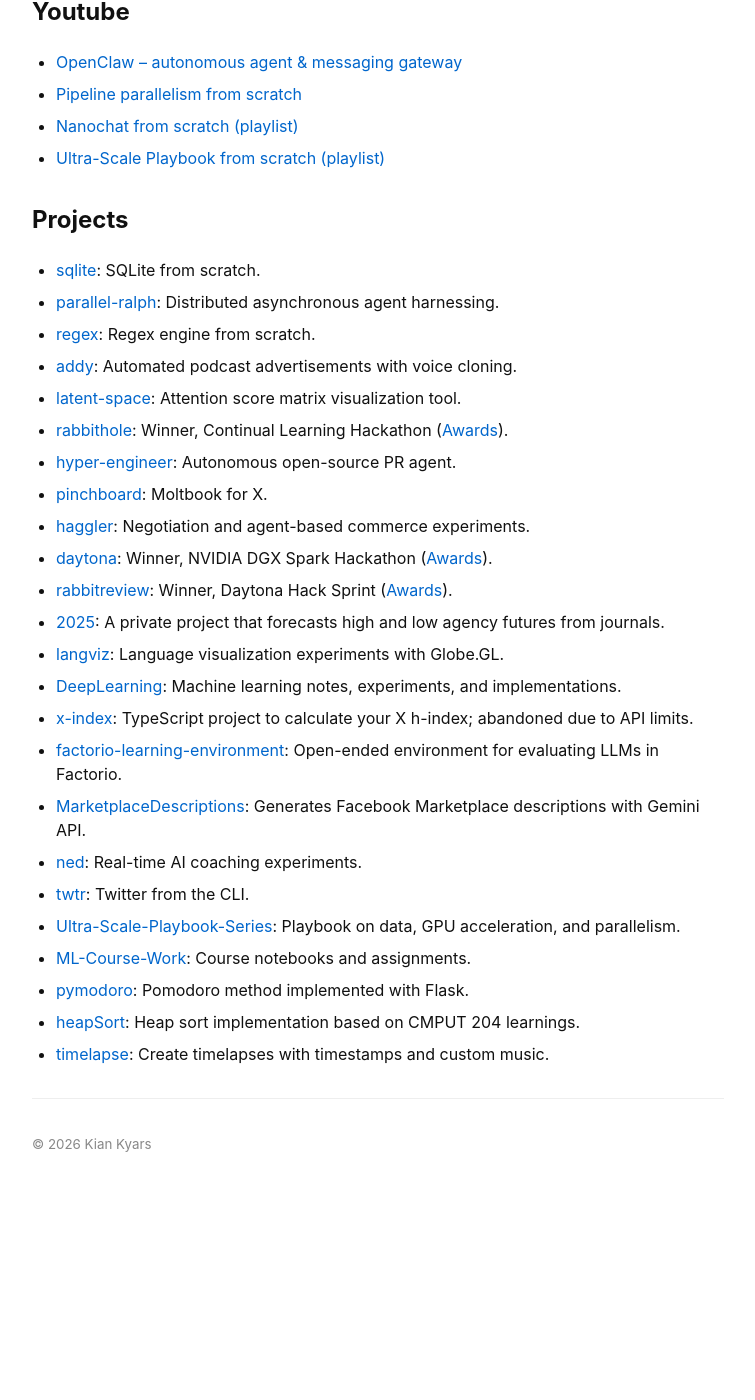
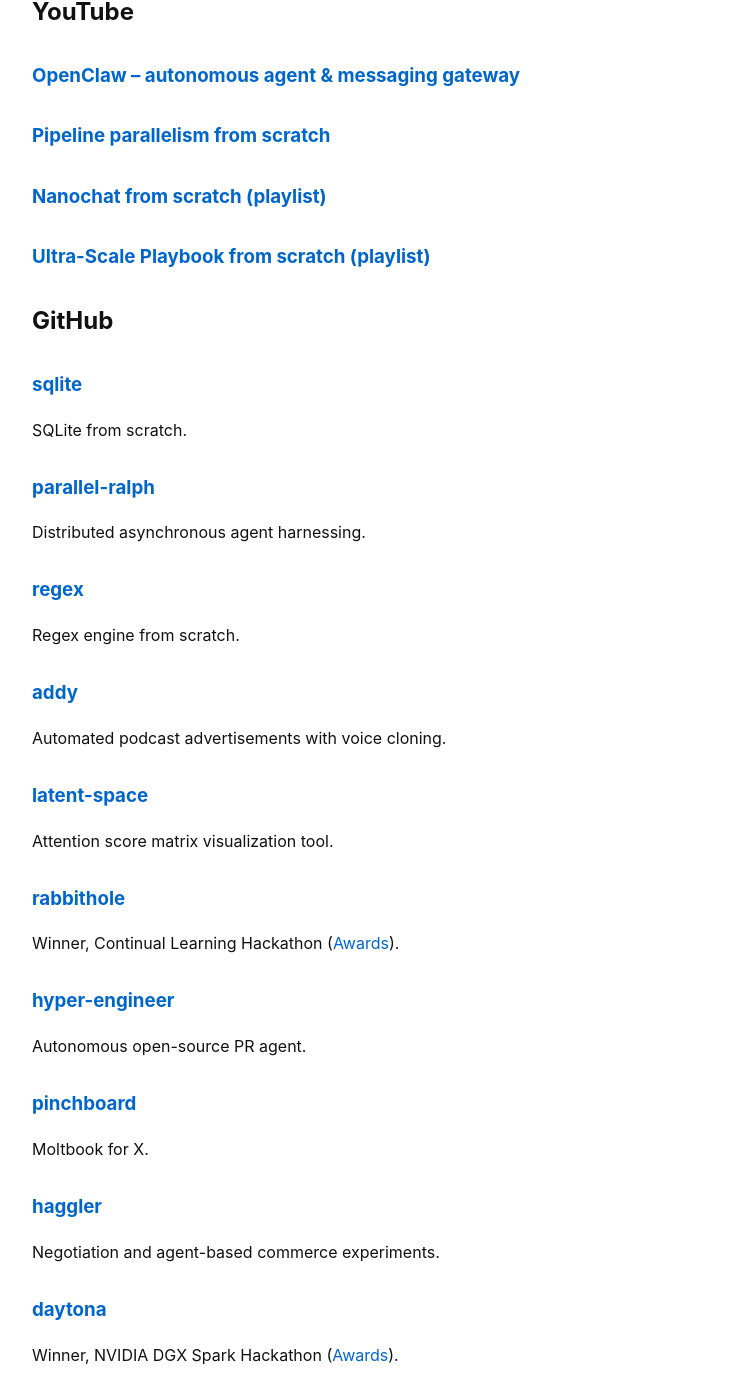
Before and after one commit to kiankyars/kiankyars.github.io, a Jekyll site: the page built from build.md, in a window 1280 px wide and 1400 px high, scrolled down 241 px. Shown: the whole window, without its empty margins (262-1017 px from the left). Built offline with Jekyll 4.4.1, drawn with Linux system fonts in a browser that asks for light colours; before the commit the page ends 1436 px from its top, so only the background shows below that; some of the changed text lies outside the part shown.

Commit message:
Fix image pal paths to be absolute, remove try from the repository and add try to my about, fix build formatting, and make Doom scrolling table-based

```diff
--- a/build.md
+++ b/build.md
@@ -4,36 +4,109 @@
 permalink: /build/
 ---
 
-## Youtube
+## YouTube
 
-- [OpenClaw – autonomous agent & messaging gateway](https://www.youtube.com/watch?v=n1sfrc-RjyM)
-- [Pipeline parallelism from scratch](https://www.youtube.com/watch?v=D5F8kp_azzw)
-- [Nanochat from scratch (playlist)](https://www.youtube.com/playlist?list=PLWVevi-n5pPxm2aahpbLCBUc_giHjIgg0)
-- [Ultra-Scale Playbook from scratch (playlist)](https://www.youtube.com/playlist?list=PLWVevi-n5pPy-Y9swxvs5AiTwA_QzUXsr)
+### [OpenClaw – autonomous agent & messaging gateway](https://www.youtube.com/watch?v=n1sfrc-RjyM)
 
-## Projects
 
-- [sqlite](https://github.com/kiankyars/sqlite): SQLite from scratch.
-- [parallel-ralph](https://github.com/kiankyars/parallel-ralph): Distributed asynchronous agent harnessing.
-- [regex](https://github.com/kiankyars/regex): Regex engine from scratch.
-- [addy](https://github.com/kiankyars/addy): Automated podcast advertisements with voice cloning.
-- [latent-space](https://github.com/kiankyars/latent-space): Attention score matrix visualization tool.
-- [rabbithole](https://github.com/kiankyars/rabbithole): Winner, Continual Learning Hackathon ([Awards](/awards/#continual-learning-hackathon-2026)).
-- [hyper-engineer](https://github.com/kiankyars/hyper-engineer): Autonomous open-source PR agent.
-- [pinchboard](https://github.com/kiankyars/pinchboard): Moltbook for X.
-- [haggler](https://github.com/kiankyars/haggler): Negotiation and agent-based commerce experiments.
-- [daytona](https://github.com/kiankyars/daytona): Winner, NVIDIA DGX Spark Hackathon ([Awards](/awards/#nvidia-dgx-spark-hackathon-2026)).
-- [rabbitreview](https://github.com/skylerkimcodes/rabbitreview): Winner, Daytona Hack Sprint ([Awards](/awards/#daytona-hack-sprint-2026)).
-- [2025](https://github.com/kiankyars/2025): A private project that forecasts high and low agency futures from journals.
-- [langviz](https://github.com/kiankyars/langviz): Language visualization experiments with Globe.GL.
-- [DeepLearning](https://github.com/kiankyars/DeepLearning): Machine learning notes, experiments, and implementations.
-- [x-index](https://github.com/kiankyars/x-index): TypeScript project to calculate your X h-index; abandoned due to API limits.
-- [factorio-learning-environment](https://github.com/jackhopkins/factorio-learning-environment): Open-ended environment for evaluating LLMs in Factorio.
-- [MarketplaceDescriptions](https://github.com/kiankyars/MarketplaceDescriptions): Generates Facebook Marketplace descriptions with Gemini API.
-- [ned](https://github.com/kiankyars/ned): Real-time AI coaching experiments.
-- [twtr](https://github.com/kiankyars/twtr): Twitter from the CLI.
-- [Ultra-Scale-Playbook-Series](https://github.com/kiankyars/Ultra-Scale-Playbook-Series): Playbook on data, GPU acceleration, and parallelism.
-- [ML-Course-Work](https://github.com/kiankyars/ML-Course-Work): Course notebooks and assignments.
-- [pymodoro](https://github.com/kiankyars/pymodoro): Pomodoro method implemented with Flask.
-- [heapSort](https://github.com/kiankyars/heapSort): Heap sort implementation based on CMPUT 204 learnings.
-- [timelapse](https://github.com/kiankyars/timelapse): Create timelapses with timestamps and custom music.
+### [Pipeline parallelism from scratch](https://www.youtube.com/watch?v=D5F8kp_azzw)
+
+
+### [Nanochat from scratch (playlist)](https://www.youtube.com/playlist?list=PLWVevi-n5pPxm2aahpbLCBUc_giHjIgg0)
+
+
+### [Ultra-Scale Playbook from scratch (playlist)](https://www.youtube.com/playlist?list=PLWVevi-n5pPy-Y9swxvs5AiTwA_QzUXsr)
+
+## GitHub
+
+### [sqlite](https://github.com/kiankyars/sqlite)
+
+SQLite from scratch.
+
+### [parallel-ralph](https://github.com/kiankyars/parallel-ralph)
+
+Distributed asynchronous agent harnessing.
+
+### [regex](https://github.com/kiankyars/regex)
+
+Regex engine from scratch.
+
+### [addy](https://github.com/kiankyars/addy)
+
+Automated podcast advertisements with voice cloning.
+
+### [latent-space](https://github.com/kiankyars/latent-space)
+
+Attention score matrix visualization tool.
+
+### [rabbithole](https://github.com/kiankyars/rabbithole)
+
+Winner, Continual Learning Hackathon ([Awards](/awards/#continual-learning-hackathon-2026)).
+
+### [hyper-engineer](https://github.com/kiankyars/hyper-engineer)
+
+Autonomous open-source PR agent.
+
+### [pinchboard](https://github.com/kiankyars/pinchboard)
+
+Moltbook for X.
+
+### [haggler](https://github.com/kiankyars/haggler)
+
+Negotiation and agent-based commerce experiments.
+
+### [daytona](https://github.com/kiankyars/daytona)
+
+Winner, NVIDIA DGX Spark Hackathon ([Awards](/awards/#nvidia-dgx-spark-hackathon-2026)).
+
+### [rabbitreview](https://github.com/skylerkimcodes/rabbitreview)
+
+Winner, Daytona Hack Sprint ([Awards](/awards/#daytona-hack-sprint-2026)).
+
+### [2025](https://github.com/kiankyars/2025)
+
+A project which projects your high and low agency futures based on your journals, fully private.
+
+### [langviz](https://github.com/kiankyars/langviz)
+
+Fun language visualization tool to test my iteration speed. Globe.GL is sick!
+
+### [DeepLearning](https://github.com/kiankyars/DeepLearning)
+
+Machine learning notes, experiments, and implementations.
+
+### [x-index](https://github.com/kiankyars/x-index)
+
+TypeScript project to calculate your h-index for x, abandoned due to shit X api.
+
+### [factorio-learning-environment](https://github.com/jackhopkins/factorio-learning-environment)
+
+A non-saturating, open-ended environment for evaluating LLMs in Factorio.
+
+### [MarketplaceDescriptions](https://github.com/kiankyars/MarketplaceDescriptions)
+
+Script for making Facebook Marketplace descriptions with Gemini API.
+
+### [ned](https://github.com/kiankyars/ned)
+
+I made real-time ai coaching for basically anything.
+
+### [twtr](https://github.com/kiankyars/twtr)
+
+Twitter from the CLI!
+
+### [ML-Course-Work](https://github.com/kiankyars/ML-Course-Work)
+
+Course notebooks and assignments.
+
+### [pymodoro](https://github.com/kiankyars/pymodoro)
+
+Pomodoro method implemented using Flask.
+
+### [heapSort](https://github.com/kiankyars/heapSort)
+
+Implementing heap sort to apply CMPUT 204 (algorithms) learnings.
+
+### [timelapse](https://github.com/kiankyars/timelapse)
+
+Create timelapses with timestamps and custom music.
```
Also changed, not shown: _posts/blog/2025-07-30-graphs.md (+5 -5 lines), _posts/weekly-victories/2025-07-04-weekly-victories.md (+1 -1 lines), _posts/weekly-victories/2025-12-26-weekly-victories.md (+1 -1 lines), about.md (+5 -1 lines), doomscrolling.md (+20 -22 lines).
